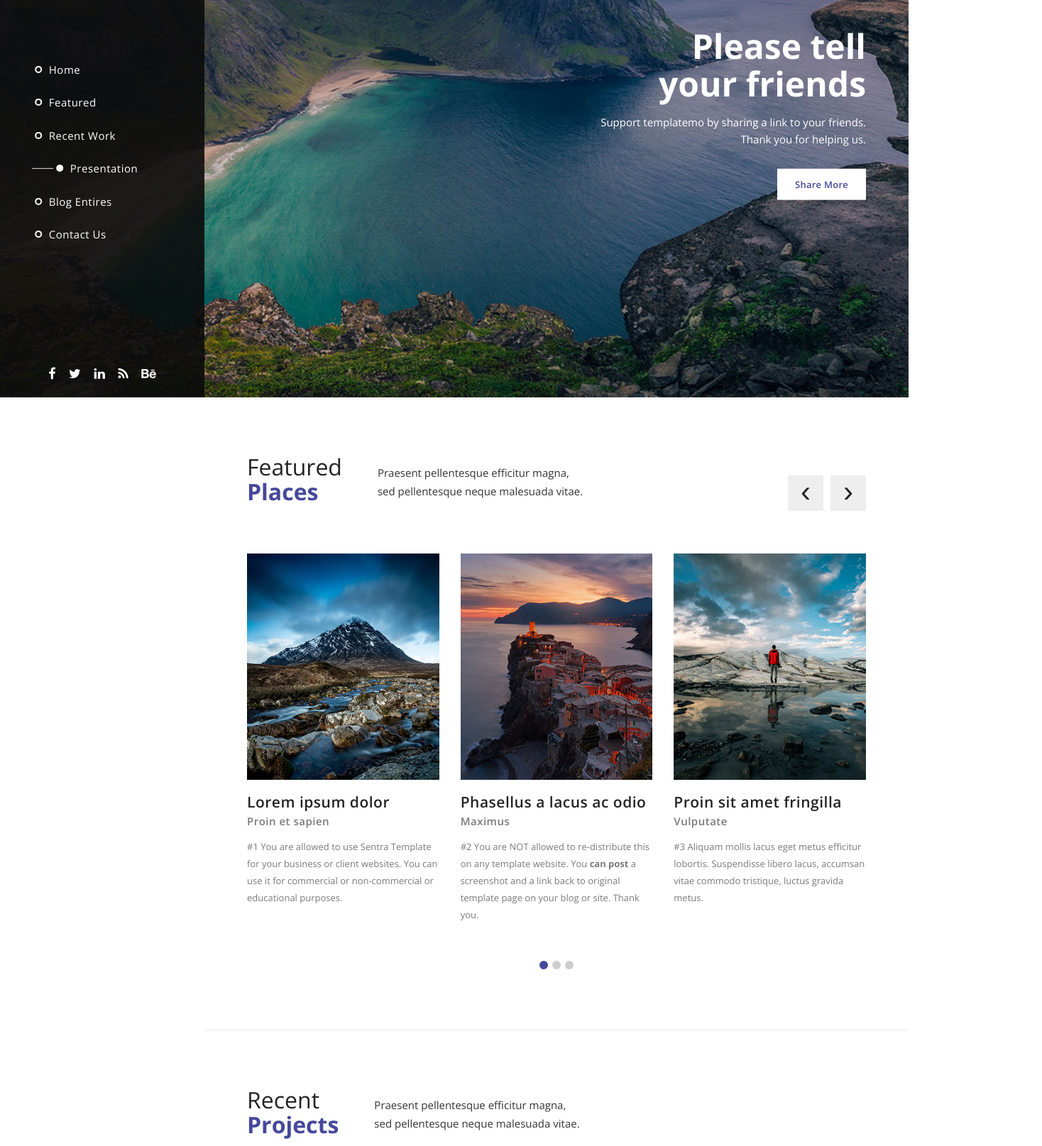
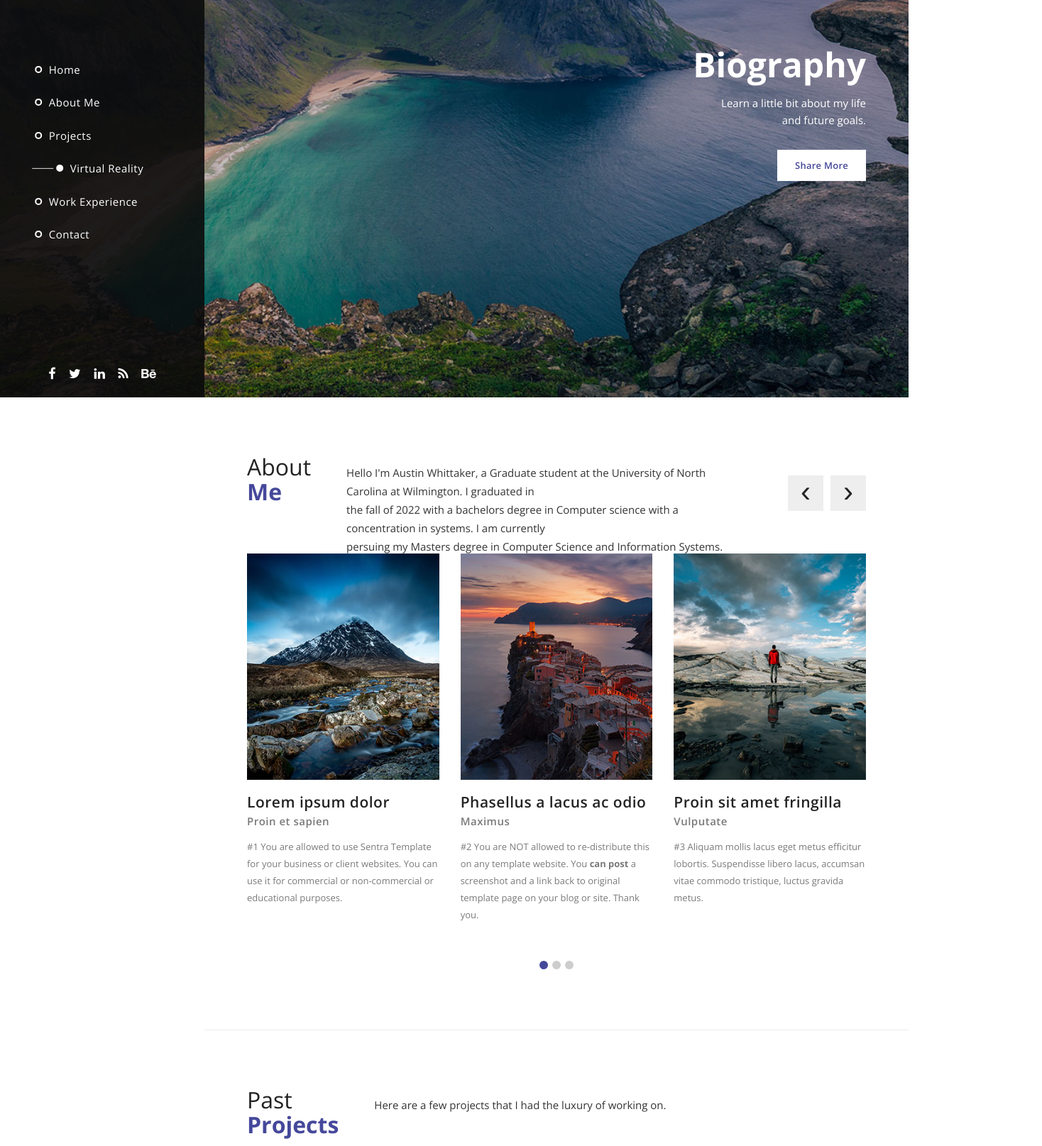
Before and after one commit to AustinWhittaker/AustinWhittaker.github.io, a plain HTML site: page index.html in a window 1280 px wide. Shown: the part 240-1855 px from the top of the page at 71% size, 1468 px wide, since content can reach past the window. Drawn offline with nearby package versions, Linux system fonts and the light colour scheme.

Commit message:
added resources to about me and video

```diff
--- a/index.html
+++ b/index.html
@@ -68,35 +68,35 @@ https://templatemo.com/tm-518-sentra
                         <a href="#featured">
                             <span class="rect"></span>
                             <span class="circle"></span>
-                            Featured
+                            About Me
                         </a>
                     </li>
                     <li>
                         <a href="#projects">
                             <span class="rect"></span>
                             <span class="circle"></span>
-                            Recent Work
+                            Projects
                         </a>
                     </li>
                     <li>
                         <a href="#video">
                             <span class="rect"></span>
                             <span class="circle"></span>
-                            Presentation
+                            Virtual Reality
                         </a>
                     </li>
                     <li>
                         <a href="#blog">
                             <span class="rect"></span>
                             <span class="circle"></span>
-                            Blog Entires
+                            Work Experience
                         </a>
                     </li>
                     <li>
                         <a href="#contact">
                             <span class="rect"></span>
                             <span class="circle"></span>
-                            Contact Us
+                            Contact
                         </a>
                     </li>
                 </ul>
@@ -119,9 +119,9 @@ https://templatemo.com/tm-518-sentra
                     <div class="info">
                         <div>
                           <h1>Austin Whittaker</h1>
-                          <p>Follow me on LinkedIn!</p>
+                          <p>Lets Connect on LinkedIn!</p>
                           <div class="white-button button">
-                              <a href="www.linkedin.com/in/austin-whittaker-798665227">View Page</a>
+                              <a href="https://www.linkedin.com/in/austin-whittaker-798665227">View Page</a>
                           </div>
                         </div>
                         </div>
@@ -134,9 +134,9 @@ https://templatemo.com/tm-518-sentra
                         <div class="image"></div>
                         <div class="info">
                         <div>
-                          <h1>Please tell <br>your friends</h1>
-                          <p>Support templatemo by sharing a link to your friends.
-							<br>Thank you for helping us.</p>
+                          <h1>Biography</h1>
+                          <p>Learn a little bit about my life
+							<br>and future goals.</p>
 
                           <div class="white-button button">
                               <a href="#featured">Share More</a>
@@ -170,9 +170,11 @@ https://templatemo.com/tm-518-sentra
         <div class="page-content">
             <section id="featured" class="content-section">
                 <div class="section-heading">
-                    <h1>Featured<br><em>Places</em></h1>
-                    <p>Praesent pellentesque efficitur magna,
-                    <br>sed pellentesque neque malesuada vitae.</p>
+                    <h1>About<br><em>Me</em></h1>
+                    <p>Hello I'm Austin Whittaker, a Graduate student at the University of North Carolina at Wilmington. I graduated in
+                    <br>the fall of 2022 with a bachelors degree in Computer science with a concentration in systems. I am currently
+                    <br>persuing my Masters degree in Computer Science and Information Systems.
+                    <br></p>
                 </div>
                 <div class="section-content">
                     <div class="owl-carousel owl-theme">
@@ -298,9 +300,8 @@ https://templatemo.com/tm-518-sentra
             </section>
             <section id="projects" class="content-section">
                 <div class="section-heading">
-                    <h1>Recent<br><em>Projects</em></h1>
-                    <p>Praesent pellentesque efficitur magna,
-                    <br>sed pellentesque neque malesuada vitae.</p>
+                    <h1>Past<br><em>Projects</em></h1>
+                    <p>Here are a few projects that I had the luxury of working on.</p>
                 </div>
                 <div class="section-content">
                     <div class="masonry">
@@ -349,13 +350,9 @@ https://templatemo.com/tm-518-sentra
                         </div>
                     </div>
                     <div class="col-md-12">
-                        <div class="box-video">
-                            <div class="bg-video" style="background-image: url(https://unsplash.imgix.net/photo-1425036458755-dc303a604201?fit=crop&fm=jpg&q=75&w=1000);">
-                                <div class="bt-play">Play</div>
-                            </div>
+
                             <div class="video-container">
-                                <iframe width="100%" height="520" src="https://www.youtube.com/embed/j-_7Ub-Zkow?rel=0&amp;showinfo=0" frameborder="0" allowfullscreen="allowfullscreen"></iframe>
-                            </div>
+                            <iframe width="1120" height="630" src="https://www.youtube.com/embed/jG-TIVPMmM0" title="YouTube video player" frameborder="0" allow="accelerometer; autoplay; clipboard-write; encrypted-media; gyroscope; picture-in-picture; web-share" allowfullscreen></iframe>
                         </div>
                     </div>
                 </div>
@@ -574,13 +571,13 @@ https://templatemo.com/tm-518-sentra
                            3. Click "Share" and choose "Embed map" tab
                            4. Copy only URL and paste it within the src="" field below
                     -->
-                    <iframe src="https://www.google.com/maps/embed?pb=!1m18!1m12!1m3!1d1197183.8373802372!2d-1.9415093691103689!3d6.781986417238027!2m3!1f0!2f0!3f0!3m2!1i1024!2i768!4f13.1!3m3!1m2!1s0xfdb96f349e85efd%3A0xb8d1e0b88af1f0f5!2sKumasi+Central+Market!5e0!3m2!1sen!2sth!4v1532967884907" width="100%" height="400px" frameborder="0" style="border:0" allowfullscreen></iframe>
+                    <iframe src="https://www.google.com/maps/embed?pb=!1m18!1m12!1m3!1d52793.90899427691!2d-77.90708928299888!3d34.20720190787479!2m3!1f0!2f0!3f0!3m2!1i1024!2i768!4f13.1!3m3!1m2!1s0x89a9f4fa93bd3edd%3A0x852b3a0fa377de86!2sUniversity%20of%20North%20Carolina%20Wilmington!5e0!3m2!1sen!2sus!4v1674260332683!5m2!1sen!2sus" width="100%" height="400px" frameborder="0" style="border:0" allowfullscreen></iframe>
                 </div>
                 <div id="contact-content">
                     <div class="section-heading">
-                        <h1>Contact<br><em>Sentra</em></h1>
-                        <p>Curabitur hendrerit mauris mollis ipsum vulputate rutrum.
-                        <br>Phasellus luctus odio eget dui imperdiet.</p>
+                        <h1>Contact<br><em>Austin Whittaker</em></h1>
+                        <p>For Inquiries or hiring please leave your name, email, subject
+                        <br>and a message and i'll get back to you as soon as possible.'</p>
 
                     </div>
                     <div class="section-content">
```
